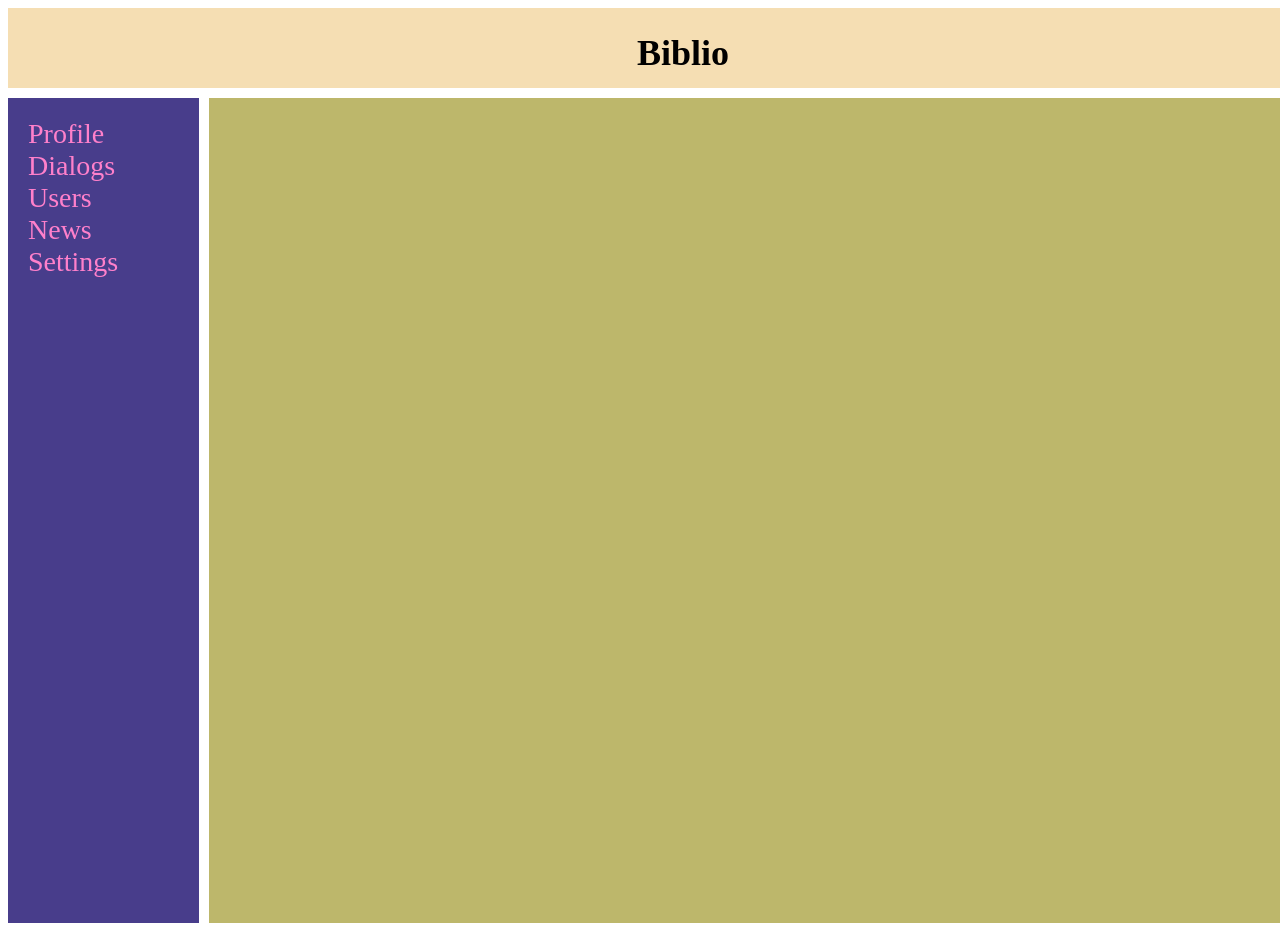
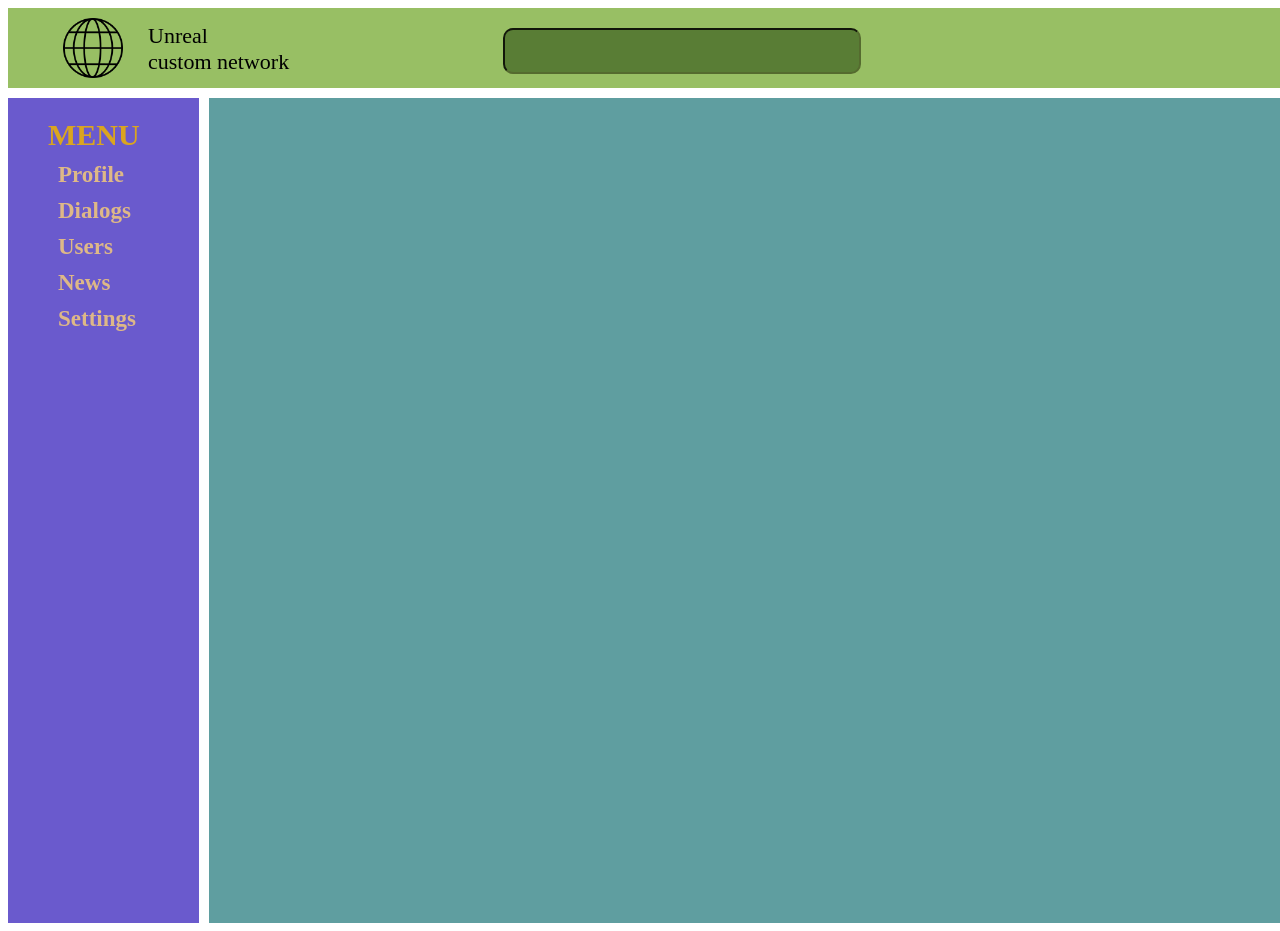
Before and after one commit to KraS27/biblioFront, a React (Create React App) app: page / in a window 1280 px wide. Shown: the top 931 px of the page. Built offline with nearby package versions, Linux system fonts and the light colour scheme.

Commit message:
Change design

```diff
--- a/src/App.css
+++ b/src/App.css
@@ -15,5 +15,5 @@
 
 .app-wrapper-content{
   grid-area: content;
-  background-color: darkkhaki;
+  background-color: cadetblue;
 }
--- a/src/components/Header/Header.jsx
+++ b/src/components/Header/Header.jsx
@@ -1,10 +1,13 @@
 import style from './Header.module.css'
+import logo from "../../static/img/logo.png"
 
 function Header(){
     return(
-        <header className={style.header}>
-            <h1 className={style.logo}>Biblio</h1>
-        </header>
+        <div className={style.header}>
+            <p className={style.logoText}> Unreal <br/> custom network </p>
+            {<img className={style.logo} src={logo} alt="gsasgsaga"/>}
+            <input className={style.search}  type="text" />
+        </div>
     )
 }
 
--- a/src/components/Header/Header.module.css
+++ b/src/components/Header/Header.module.css
@@ -1,10 +1,29 @@
 .header{
     grid-area: header;
-    background-color: wheat;
+    background-color: #98BF64;
 }
 
 .logo{
-    text-align: center;
-    font-size: 36px;
-    font-family: "Bookman Old Style";
+    width: 60px;
+    height: 60px;
+    padding-top: 10px;
+    padding-left: 55px;
 }
+.logoText{
+    position: absolute;
+    color: black;
+    margin-left: 140px;
+    margin-top: 15px;
+    font-size: 22px;
+    font-family: Bahnschrift;
+}
+.search{
+    width: 350px;
+    height: 40px;
+    margin-left: 380px;
+    position: absolute;
+    margin-top: 20px;
+    background-color: #597D35;
+    border-radius: 10px;
+    border-color: darkolivegreen;
+}
--- a/src/components/Navbar/NavItem/NavItem.module.css
+++ b/src/components/Navbar/NavItem/NavItem.module.css
@@ -1,10 +1,15 @@
 .link{
   text-decoration: none;
-  font-size: 28px;
-  color: #ff80cb;
+  font-size: 23px;
+  color: burlywood;
+  margin-left: 15px;
+  padding-bottom: 10px;
+  font-weight: bold;
 }
 
 .active{
   text-decoration: none;
-  color: #ff1945;
+  color: orange;
+  margin-left: 20px;
+  font-weight: bolder;
 }
--- a/src/components/Navbar/Navigation.jsx
+++ b/src/components/Navbar/Navigation.jsx
@@ -5,6 +5,7 @@ import NavItem from "./NavItem/NavItem";
 function Navigation() {
   return (
       <nav className={style.nav}>
+          <p className={style.menu}>MENU</p>
           <NavItem url={"/profile"} text={"Profile"}/>
           <NavItem url={"/dialogs"} text={"Dialogs"} />
           <NavItem url={"/users"} text={"Users"}/>
--- a/src/components/Navbar/Navigation.module.css
+++ b/src/components/Navbar/Navigation.module.css
@@ -1,5 +1,15 @@
 .nav{
   grid-area: nav;
-  background-color: darkslateblue;
   padding: 20px;
+  background-color: slateblue;
 }
+
+.menu{
+  margin-top: 0px;
+  margin-left: 20px;
+  margin-bottom: 10px;
+  font-size: 30px;
+  font-weight: bold;
+  color: goldenrod;
+  font-family: "Droid Sans"
+}
```
Also changed, not shown: src/static/img/logo.png (added).
